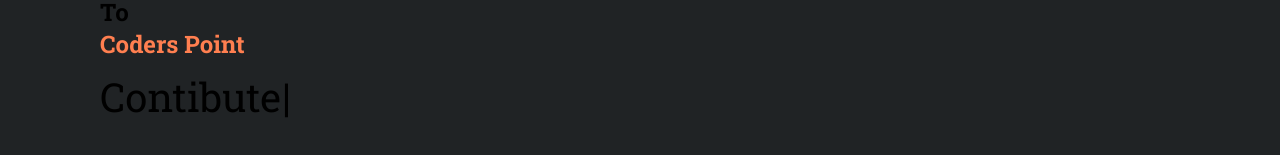
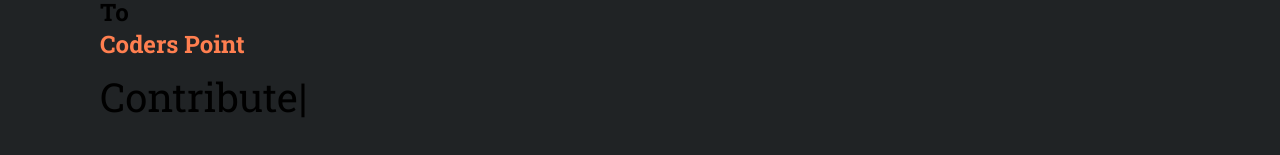
Before and after one commit to KUNJ1311/Coders-Point, a React (Create React App) app: page / in a window 1280 px wide. Shown: the part 443-598 px from the top of the page. Built offline with nearby package versions, Linux system fonts and the light colour scheme.

Commit message:
Update Home.js

```diff
--- a/src/components/HomePage/Home.js
+++ b/src/components/HomePage/Home.js
@@ -34,7 +34,7 @@
 									autoStart: true,
 									loop: true,
 									delay: 40,
-									strings: ["Code", "Chat", "Contibute"],
+									strings: ["Code", "Chat", "Contribute"],
 								}}
 							/>
 						</div>
```
